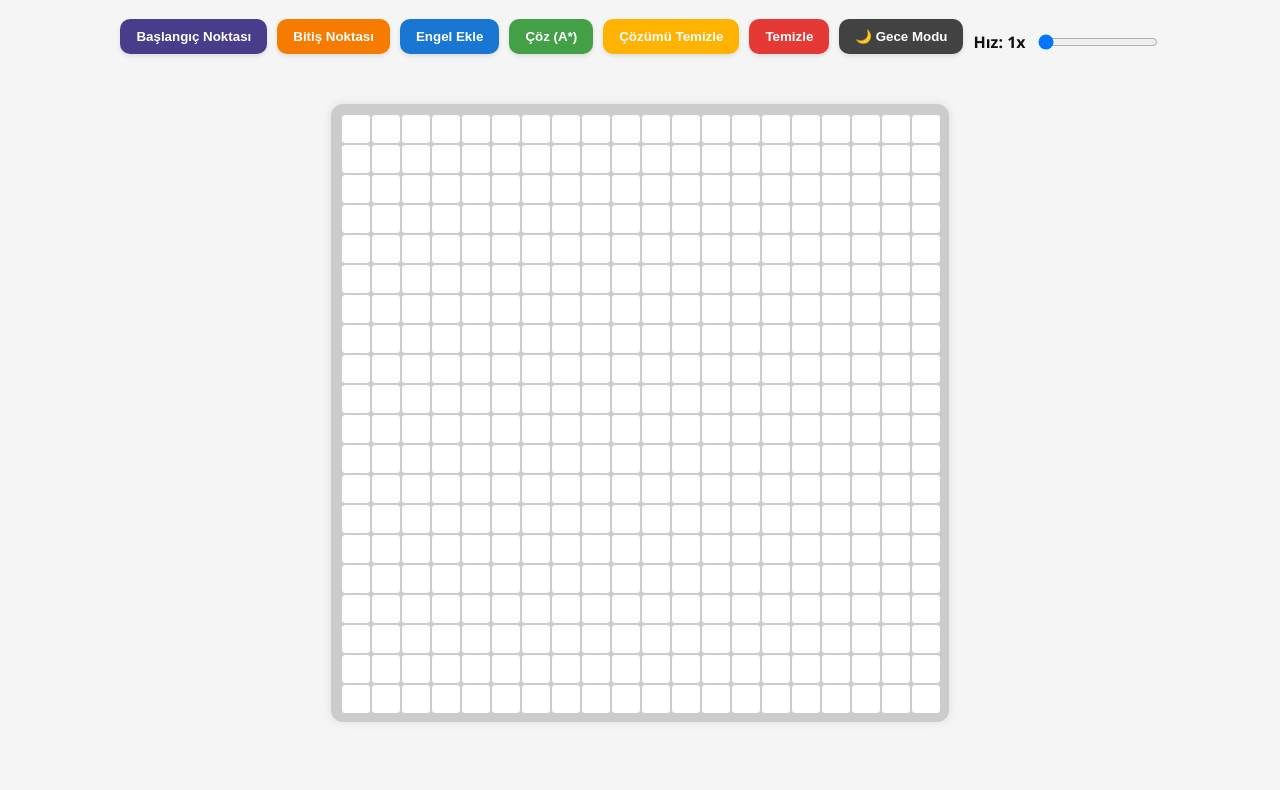
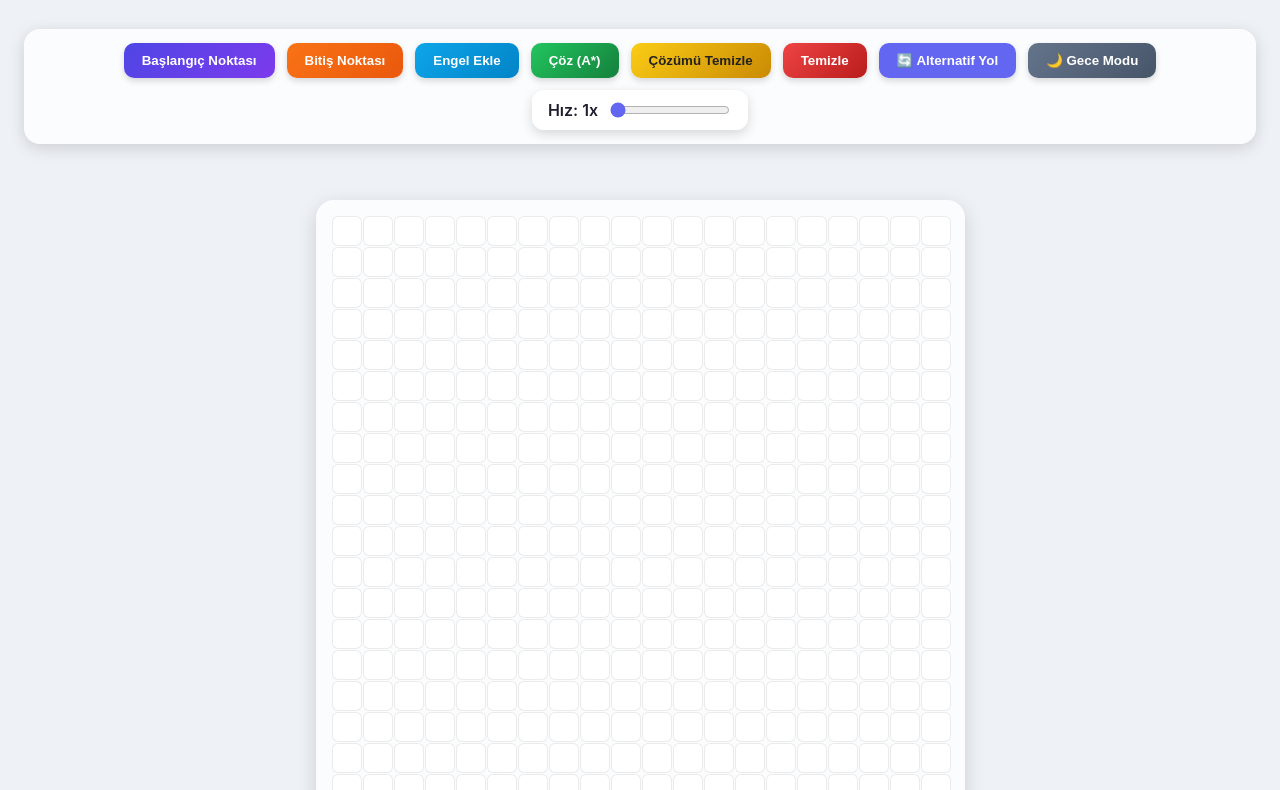
Before and after one commit to umutbarandemir/Labirent--Astar-, a plain HTML site: page index.html in a window 1280 px wide. Shown: the part 89-879 px from the top of the page. Before the commit the page ends 840 px from the top, so only its background shows below. Drawn offline with Linux system fonts and the light colour scheme.

Commit message:
verison 2.2(new UI)

```diff
--- a/index.css
+++ b/index.css
@@ -1,173 +1,196 @@
 :root {
-  --bg-color: #f5f5f5;
-  --text-color: #111;
-  --cell-color: white;
-  --visited-color: #87cefa;
-  --path-color: #ffeb3b;
-  --border-color: #ccc;
-  --shadow-color: rgba(0, 0, 0, 0.1);
+  /* Light Theme */
+  --bg-color: #eef1f6;
+  --panel-color: rgba(255, 255, 255, 0.75);
+  --text-color: #1e1e2f;
+  --primary-color: #6366f1;
+  --secondary-color: #f97316;
+  --success-color: #10b981;
+  --warning-color: #facc15;
+  --danger-color: #ef4444;
+  --cell-color: rgba(255, 255, 255, 0.85);
+  --visited-color: #60a5fa;
+  --path-color: #facc15;
+  --wall-color: #111;
+  --shadow-color: rgba(0, 0, 0, 0.15);
+  --border-color: rgba(0, 0, 0, 0.08);
+  --blur-bg: blur(12px);
+  --transition: all 0.25s ease;
 }
 
 body.dark {
-  --bg-color: #121212;
-  --text-color: #f5f5f5;
-  --cell-color: #1e1e1e;
-  --visited-color: #3949ab;
-  --path-color: #fbc02d;
-  --border-color: #333;
-  --shadow-color: rgba(255, 255, 255, 0.1);
+  --bg-color: #0f172a;
+  --panel-color: rgba(30, 41, 59, 0.8);
+  --text-color: #e2e8f0;
+  --cell-color: rgba(51, 65, 85, 0.8);
+  --visited-color: #475569;
+  --path-color: #facc15;
+  --wall-color: #000;
+  --border-color: rgba(255, 255, 255, 0.1);
+  --shadow-color: rgba(255, 255, 255, 0.05);
 }
 
 body {
-  font-family: "Segoe UI", Arial, sans-serif;
+  font-family: "Inter", "Segoe UI", Arial, sans-serif;
+  background: var(--bg-color);
+  color: var(--text-color);
+  margin: 0;
+  min-height: 100vh;
   display: flex;
   flex-direction: column;
   align-items: center;
-  gap: 20px;
-  background-color: var(--bg-color);
-  color: var(--text-color);
-  transition: background-color 0.3s, color 0.3s;
-  margin: 0;
-  min-height: 100vh;
-  padding: 20px;
+  justify-content: flex-start;
+  gap: 24px;
+  padding: 24px;
+  transition: var(--transition);
 }
 
 h1 {
   margin-top: 10px;
-  font-size: 1.8em;
+  font-size: 2rem;
   letter-spacing: 0.5px;
+  font-weight: 700;
+  background: linear-gradient(90deg, #6366f1, #8b5cf6);
+  -webkit-background-clip: text;
+  -webkit-text-fill-color: transparent;
 }
 
+/* Control Panel */
 .controls {
   display: flex;
   flex-wrap: wrap;
-  gap: 10px;
   justify-content: center;
+  gap: 12px;
+  background: var(--panel-color);
+  padding: 14px 20px;
+  border-radius: 16px;
+  backdrop-filter: var(--blur-bg);
+  box-shadow: 0 4px 16px var(--shadow-color);
+  transition: var(--transition);
 }
 
+/* Buttons */
 button {
-  padding: 10px 16px;
+  padding: 10px 18px;
   border: none;
-  background-color: #1976d2;
+  border-radius: 10px;
+  font-weight: 600;
+  cursor: pointer;
   color: white;
-  border-radius: 10px;
-  cursor: pointer;
-  font-weight: 600;
-  box-shadow: 0 2px 4px var(--shadow-color);
-  transition: background-color 0.25s, transform 0.15s;
+  background: var(--primary-color);
+  transition: var(--transition);
+  box-shadow: 0 3px 6px rgba(0, 0, 0, 0.15);
 }
 
 button:hover {
-  background-color: #1565c0;
   transform: translateY(-2px);
+  filter: brightness(1.1);
 }
 
-#startBtn {
-  background-color:#483D8B;
-}
-#startBtn:hover {
-  background-color: #3a2f7a;
+/* Specific buttons */
+#startBtn { background: linear-gradient(135deg, #4f46e5, #7c3aed); }
+#endBtn { background: linear-gradient(135deg, #f97316, #ea580c); }
+#wallBtn { background: linear-gradient(135deg, #0ea5e9, #0284c7); }
+#solveBtn { background: linear-gradient(135deg, #22c55e, #15803d); }
+#clearSolutionBtn { background: linear-gradient(135deg, #facc15, #ca8a04); color: #222; }
+#clearBtn { background: linear-gradient(135deg, #ef4444, #b91c1c); }
+#themeToggleBtn { background: linear-gradient(135deg, #64748b, #475569); }
+
+body.dark #themeToggleBtn {
+  background: linear-gradient(135deg, #f8fafc, #cbd5e1);
+  color: #1e293b;
 }
 
-#endBtn {
-  background-color: #f57c00;
-}
-#endBtn:hover {
-  background-color: #ef6c00;
-}
-
-#wallBtn {
-  background-color: #1976d2;
-}
-#wallBtn:hover {
-  background-color: #1565c0;
-}
-
-#solveBtn {
-  background-color: #43a047;
-}
-#solveBtn:hover {
-  background-color: #2e7d32;
-}
-
-#clearSolutionBtn {
-  background-color: #ffb300;
-}
-#clearSolutionBtn:hover {
-  background-color: #ffa000;
-}
-
-#clearBtn {
-  background-color: #e53935;
-}
-#clearBtn:hover {
-  background-color: #c62828;
-}
-
-#themeToggleBtn {
-  background-color: #424242;
-}
-body.dark #themeToggleBtn {
-  background-color: #fafafa;
-  color: #222;
-}
-
+/* Grid */
 #grid {
   display: grid;
   grid-template-columns: repeat(20, 28px);
   grid-template-rows: repeat(20, 28px);
-  gap: 2px;
-  background-color: var(--border-color);
-  padding: 10px;
-  border-radius: 12px;
-  box-shadow: 0 0 10px var(--shadow-color);
-  transition: background-color 0.3s;
+  gap: 3px;
+  background: var(--panel-color);
+  padding: 16px;
+  border-radius: 18px;
+  box-shadow: 0 6px 20px var(--shadow-color);
+  backdrop-filter: var(--blur-bg);
+  transition: var(--transition);
 }
 
 .cell {
   width: 28px;
   height: 28px;
   background-color: var(--cell-color);
+  border-radius: 6px;
   border: 1px solid var(--border-color);
   cursor: pointer;
-  transition: background-color 0.15s;
-  border-radius: 4px;
+  transition: var(--transition);
 }
 
 .cell.start {
-  background-color: #483D8B;
+  background: linear-gradient(135deg, #4f46e5, #7c3aed);
 }
 .cell.end {
-  background-color: #f57c00;
+  background: linear-gradient(135deg, #f97316, #ea580c);
 }
 .cell.wall {
-  background-color: #000;
+  background-color: var(--wall-color);
 }
 .cell.visited {
   background-color: var(--visited-color);
+  animation: visitedPop 0.25s ease;
 }
 .cell.path {
   background-color: var(--path-color);
+  animation: pathGlow 0.4s ease-in-out;
 }
 
-#info {
-  font-weight: bold;
-  margin-top: 10px;
+/* Animations */
+@keyframes visitedPop {
+  0% { transform: scale(0.6); opacity: 0.3; }
+  100% { transform: scale(1); opacity: 1; }
 }
 
+@keyframes pathGlow {
+  0% { box-shadow: 0 0 0px transparent; }
+  100% { box-shadow: 0 0 10px var(--path-color); }
+}
+
+/* Speed Control */
 .speed-control {
   display: flex;
   align-items: center;
   gap: 10px;
-  margin-top: 10px;
   font-weight: 600;
+  background: var(--panel-color);
+  padding: 10px 16px;
+  border-radius: 12px;
+  box-shadow: 0 4px 12px var(--shadow-color);
+  backdrop-filter: var(--blur-bg);
 }
 
 .speed-control input[type="range"] {
   width: 120px;
   cursor: pointer;
+  accent-color: var(--primary-color);
 }
 
-.speed-control label {
-  color: var(--text-color);
+/* Info Message */
+#info {
+  font-weight: bold;
+  font-size: 1.1rem;
+  text-align: center;
+  margin-top: 8px;
+  color: var(--primary-color);
 }
+
+/* Responsive Design */
+@media (max-width: 768px) {
+  #grid {
+    grid-template-columns: repeat(15, 24px);
+    grid-template-rows: repeat(15, 24px);
+  }
+
+  button {
+    padding: 8px 14px;
+    font-size: 0.9em;
+  }
+}
--- a/index.html
+++ b/index.html
@@ -16,6 +16,7 @@
     <button id="solveBtn">Çöz (A*)</button>
     <button id="clearSolutionBtn">Çözümü Temizle</button>
     <button id="clearBtn">Temizle</button>
+    <button id="nextPathBtn" disabled>🔄 Alternatif Yol</button>
     <button id="themeToggleBtn">🌙 Gece Modu</button>
 
     <div class="speed-control">
```
